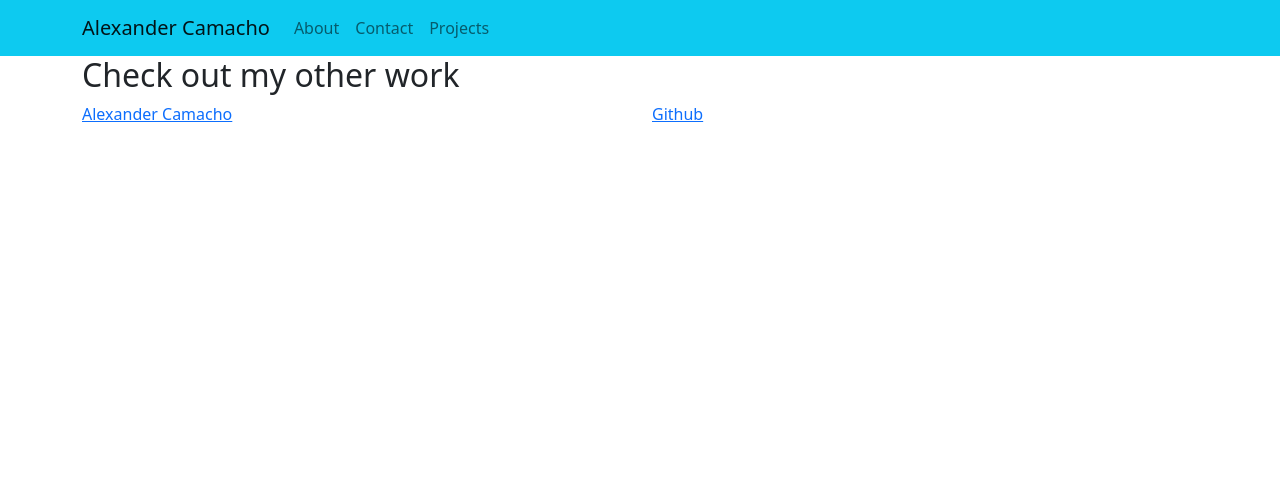
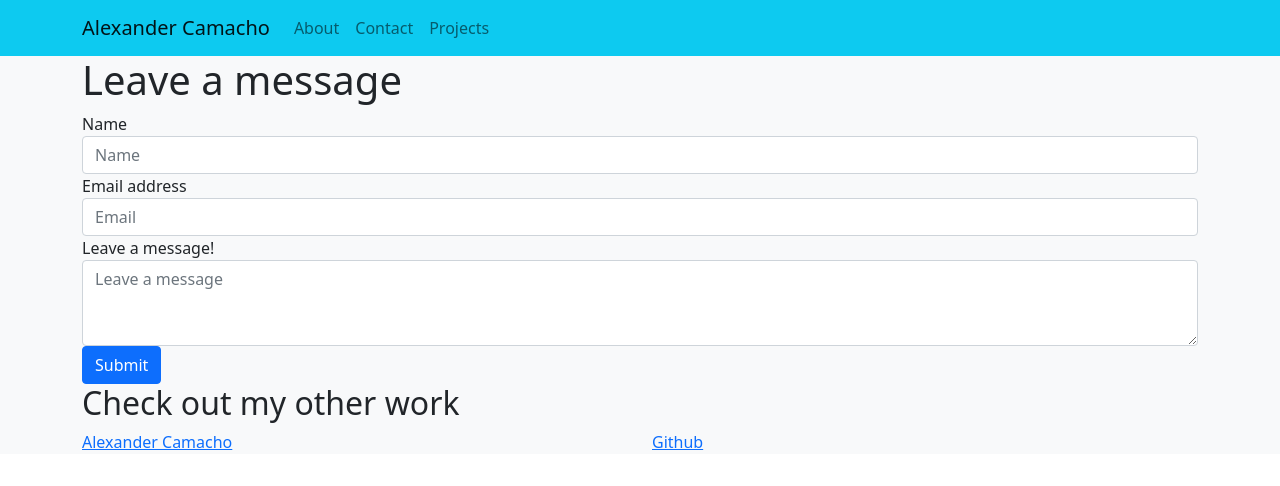
Before and after one commit to alexander-camacho/react-portfolio, a React (Create React App) app: page /contact in a window 1280 px wide. Shown: the top 486 px of the page. Built offline with nearby package versions, Linux system fonts and the light colour scheme.

Commit message:
updated about page, changed home page name to contact

```diff
--- a/public/index.html
+++ b/public/index.html
@@ -25,7 +25,7 @@
       work correctly both with client-side routing and a non-root public URL.
       Learn how to configure a non-root public URL by running `npm run build`.
     -->
-    <title>React App</title>
+    <title>Alexander Camacho</title>
   </head>
   <body>
     <noscript>You need to enable JavaScript to run this app.</noscript>
@@ -40,6 +40,8 @@
       To begin the development, run `npm start` or `yarn start`.
       To create a production bundle, use `npm run build` or `yarn build`.
     -->
+    <!-- Script for LinkedIn badge -->
+    <script src="https://platform.linkedin.com/badges/js/profile.js" async defer></script>
     <script src="https://cdn.jsdelivr.net/npm/bootstrap@5.0.0-beta2/dist/js/bootstrap.bundle.min.js" integrity="sha384-b5kHyXgcpbZJO/tY9Ul7kGkf1S0CWuKcCD38l8YkeH8z8QjE0GmW1gYU5S9FOnJ0" crossorigin="anonymous"></script>
   </body>
 </html>
--- a/src/App.js
+++ b/src/App.js
@@ -1,6 +1,6 @@
 import React from "react"
 import { BrowserRouter as Router, Route, Switch } from "react-router-dom"
-import Home from "./pages/Home"
+import Contact from "./pages/Contact"
 import About from "./pages/About"
 import Header from "./components/Header"
 import Projects from "./pages/Projects"
@@ -9,11 +9,11 @@ import Footer from "./components/Footer"
 function App() {
   return (
     <Router>
-      <div>
+      <div className="bg-light">
         <Header />
         <Switch>
-          <Route exact path={['/', '/home']} component={Home} />
-          <Route exact path='/about' component={About} />
+          <Route exact path={['/', '/about']} component={About} />
+          <Route exact path='/contact' component={Contact} />
           <Route exact path='/projects' component={Projects} />
         </Switch>
         <Footer />
--- a/src/pages/About.js
+++ b/src/pages/About.js
@@ -1,9 +1,18 @@
 import React from "react"
-
+import { Self } from "../images/"
 
 const About = () => {
     return (
-        <h1>About Test</h1>
+        <div className="container">
+
+            <h1 className="text-center">About Me</h1>
+            <p className="text-center">I'm a full stack Web Developer based in California.</p>
+            <img src={Self} alt="alex" />
+
+
+
+        </div>
+
     )
 }
 
--- /dev/null
+++ b/src/pages/Contact.js
@@ -0,0 +1,28 @@
+import React from "react"
+
+
+const Contact = () => {
+    return (
+        <div>
+            <form class="container-sm">
+                <h1>Leave a message</h1>
+                <div class="form-group">
+                    <label for="exampleInputName">Name</label>
+                    <input type="text" class="form-control" id="exampleInputName" placeholder="Name" />
+                </div>
+                <div class="form-group">
+                    <label for="exampleInputEmail1">Email address</label>
+                    <input type="email" class="form-control" id="exampleInputEmail1" placeholder="Email" />
+                </div>
+                <div class="form-group">
+                    <label for="exampleFormControlTextarea1">Leave a message!</label>
+                    <textarea class="form-control" id="exampleFormControlTextarea1" rows="3" placeholder="Leave a message"></textarea>
+                </div>
+
+                <button type="submit" class="btn btn-primary">Submit</button>
+            </form>
+        </div>
+    )
+}
+
+export default Contact
--- a/src/pages/Home.js
+++ /dev/null
@@ -1,10 +0,0 @@
-import React from "react"
-
-
-const Home = () => {
-    return (
-        <h1>Home Test</h1>
-    )
-}
-
-export default Home
```
